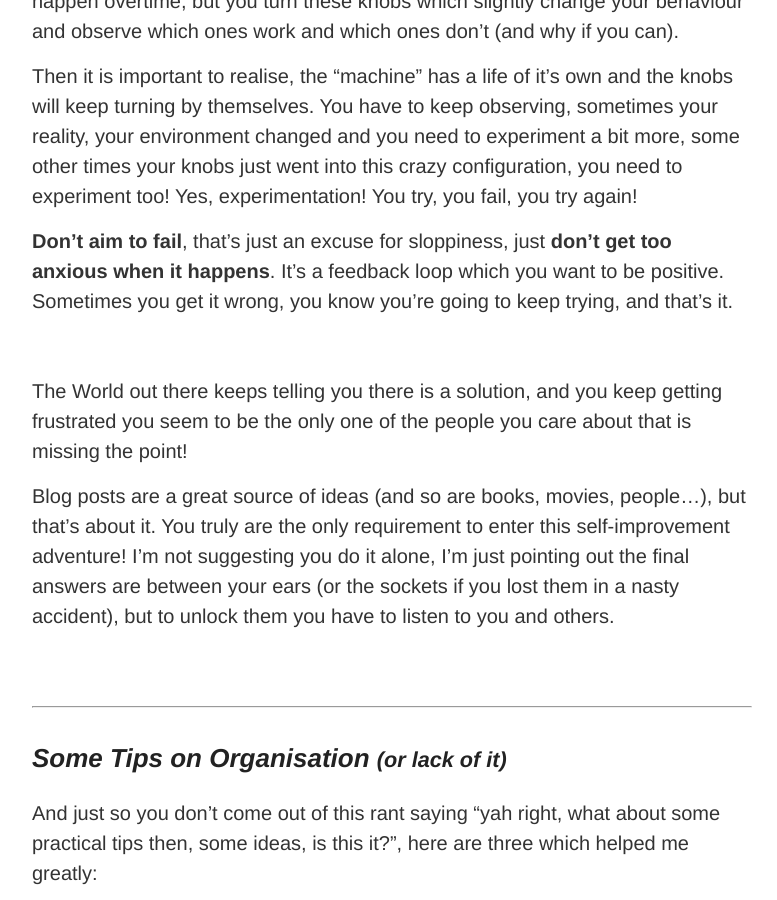
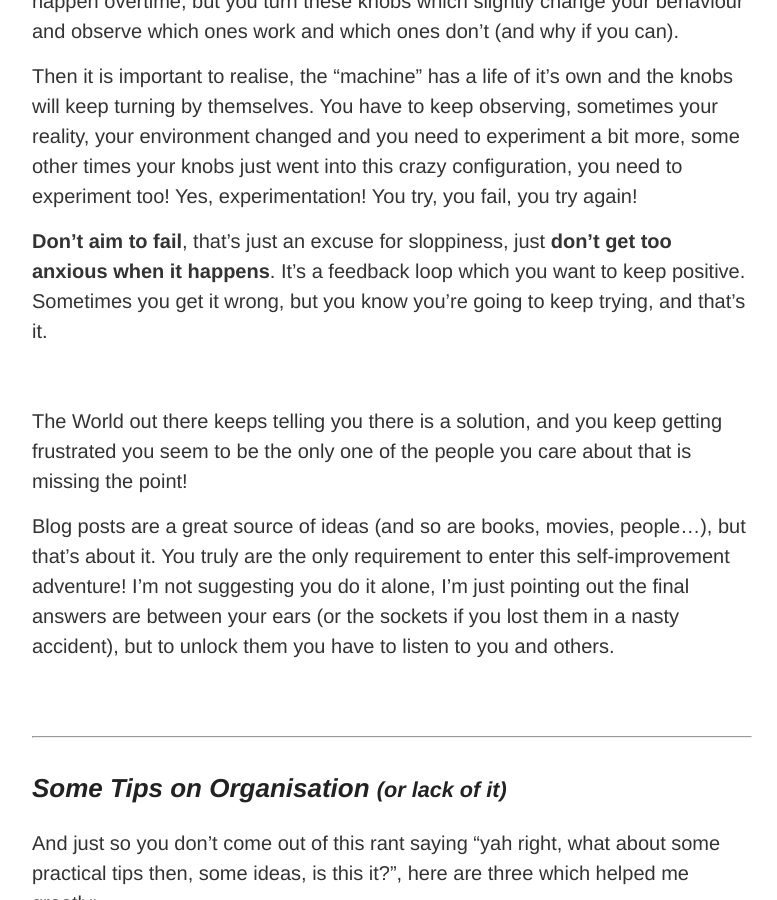
Before and after one commit to DiogoNeves/diogoneves.github.io, a Jekyll site: the page built from _posts/2015-05-26-twodos.markdown, in a window 1280 px wide and 900 px high, scrolled down 1829 px. Shown: the whole window, without its empty margins (248-1025 px from the left). Built offline with Jekyll 4.4.1, drawn with Linux system fonts in a browser that asks for light colours; comment, search, counter and statistics services are not loaded.

Commit message:
corrections

```diff
--- a/_posts/2015-05-26-twodos.markdown
+++ b/_posts/2015-05-26-twodos.markdown
@@ -71,8 +71,8 @@ other times your knobs just went into this crazy configuration, you need to
 experiment too! Yes, experimentation! You try, you fail, you try again!
 
 **Don't aim to fail**, that's just an excuse for sloppiness, just **don't get
-too anxious when it happens**. It's a feedback loop which you want to be positive.
-Sometimes you get it wrong, you know you're going to keep trying, and that's it.
+too anxious when it happens**. It's a feedback loop which you want to keep positive.
+Sometimes you get it wrong, but you know you're going to keep trying, and that's it.
 &nbsp;
 &nbsp;
 The World out there keeps telling you there is a solution, and you
```
